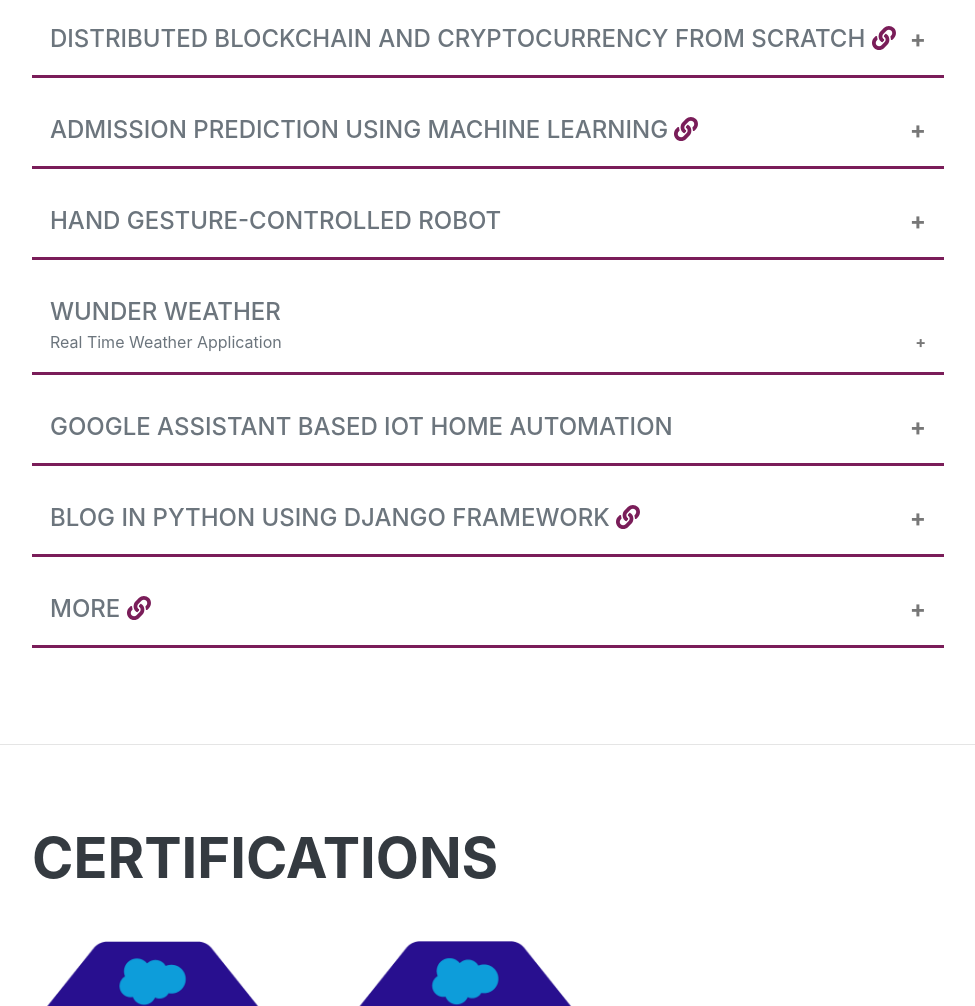
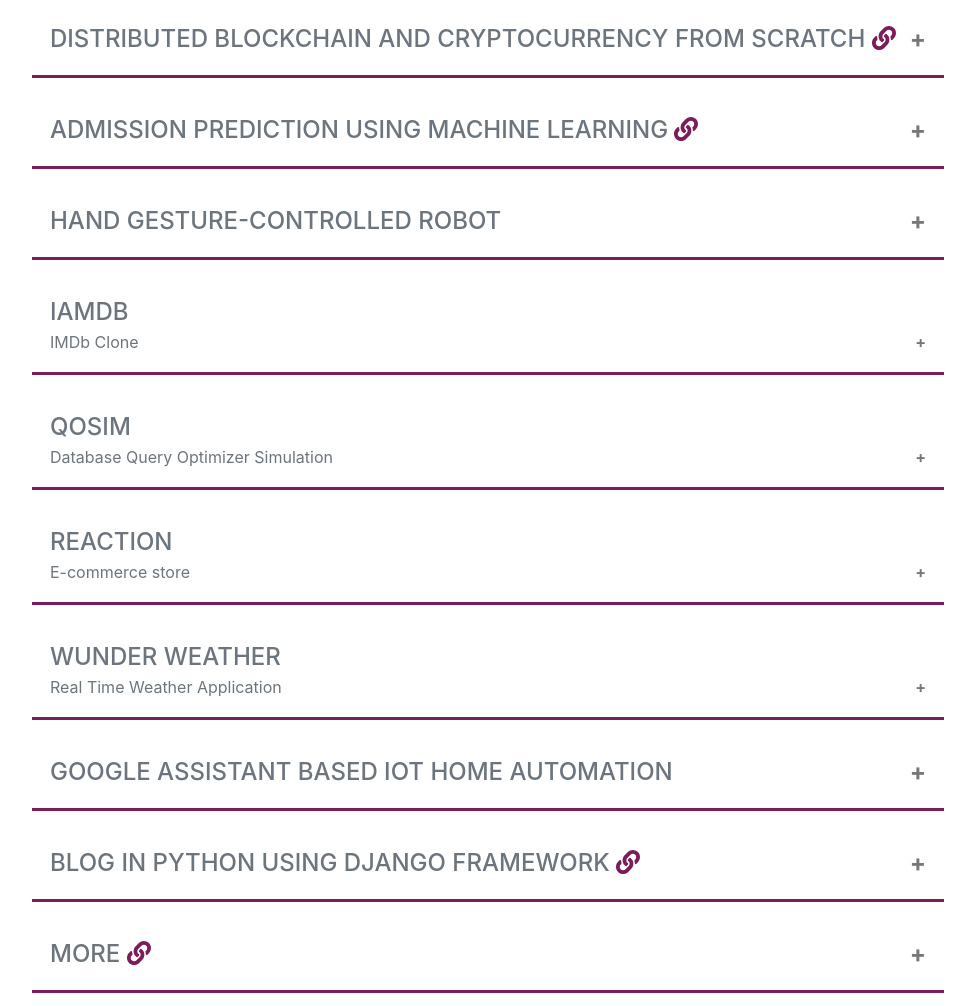
Before and after one commit to apoorvamohite/portfolio, a plain HTML site: page index.html in a window 1280 px wide. Shown: the part 3542-4548 px from the top of the page, without its empty margins (288-1263 px from the left). Drawn offline with nearby package versions, Linux system fonts and the light colour scheme; a web font is replaced by a local one.

Commit message:
Added more projects

```diff
--- a/index.html
+++ b/index.html
@@ -316,6 +316,63 @@
                     </ul>
                 </div>
                 <div class="accordion">
+                    <div class="subheading">IamDB</div>
+                    IMDb Clone
+                </div>
+                <div class="panel">
+                    <ul>
+                        <li>
+                            This project is a clone of the popular ImDB website created as a part of my NoSQL databases coursework @ SJSU.
+                        </li>
+                        <li>
+                            This portal was built using the MERN stack and hosted on AWS EC2 instances using NGINX proxy.
+                        </li>
+                        <li>
+                            This project was focused on setting up a <strong>distributed MongoDB cluster on AWS, high volume data pre-processing and loading, indexing, replication, and sharding</strong>.
+                        </li>
+                    </ul>
+                </div>
+                <div class="accordion">
+                    <div class="subheading">QOSim</div>
+                    Database Query Optimizer Simulation
+                </div>
+                <div class="panel">
+                    <ul>
+                        <li>
+                            This project is a simulation of a database query optimizer created as a part of my databases coursework @ SJSU.
+                        </li>
+                        <li>
+                            It is written in Java and is based on the IBM DB2 query optimizer algorithms.
+                        </li>
+                        <li>
+                            This project was focused on implementing a high level simulation of a database query optimizer that generates an access path for a given SQL query and database.
+                        </li>
+                        <li>
+                            Generates the most optimized access path using cost estimation based on the underlying database statistics and available indexes.
+                        </li>
+                        <li>
+                            Generated access path includes the JOIN sequence, JOIN method, Query Transformation, Index/Data page usage, Prefetch, Predicate evaluation sequence and Filter factor.
+                        </li>
+                    </ul>
+                </div>
+                <div class="accordion">
+                    <div class="subheading">REACTION</div>
+                    E-commerce store
+                </div>
+                <div class="panel">
+                    <ul>
+                        <li>
+                            This project is an e-commerce store primarily built using React.js and Redux.
+                        </li>
+                        <li>
+                            Uses firebase authentication.
+                        </li>
+                        <li>
+                            Stripe payment integration.
+                        </li>
+                    </ul>
+                </div>
+                <div class="accordion">
                     <div class="subheading">Wunder weather</div>
                     Real Time Weather Application
                 </div>
```
